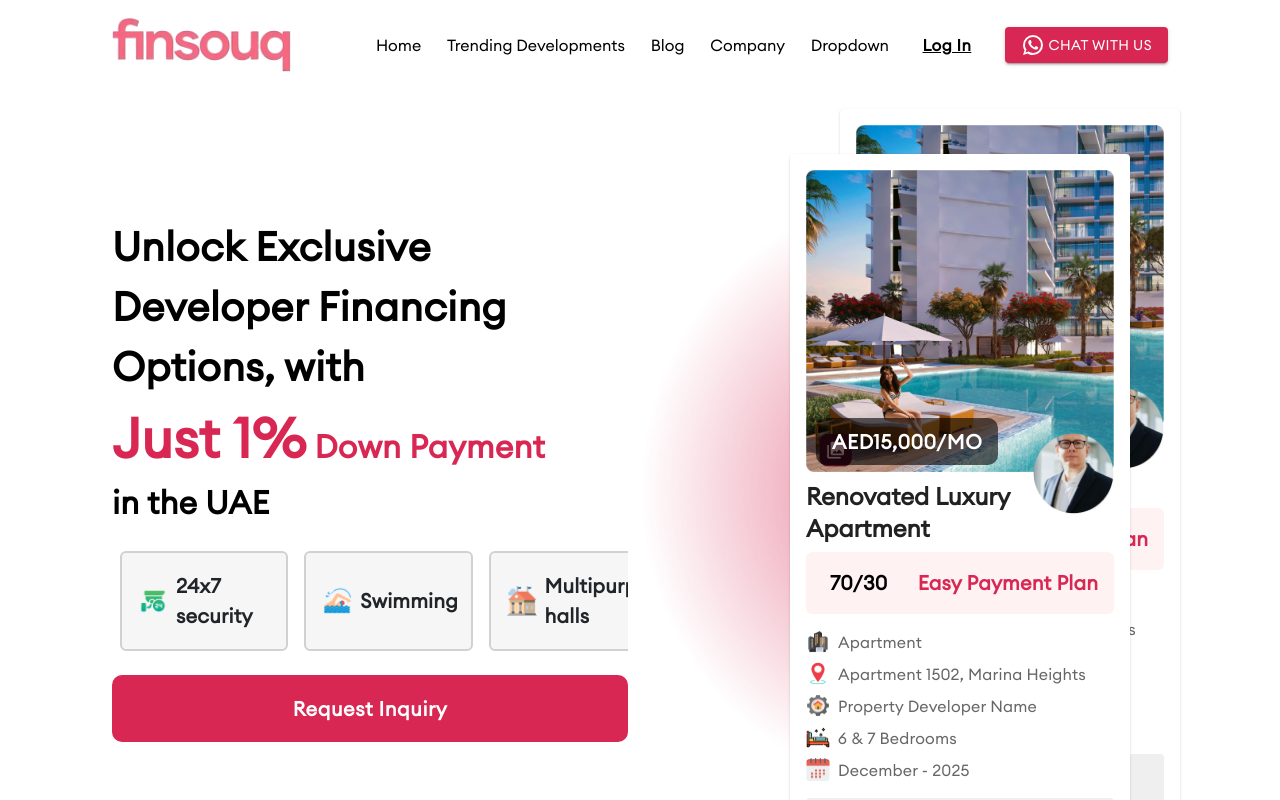
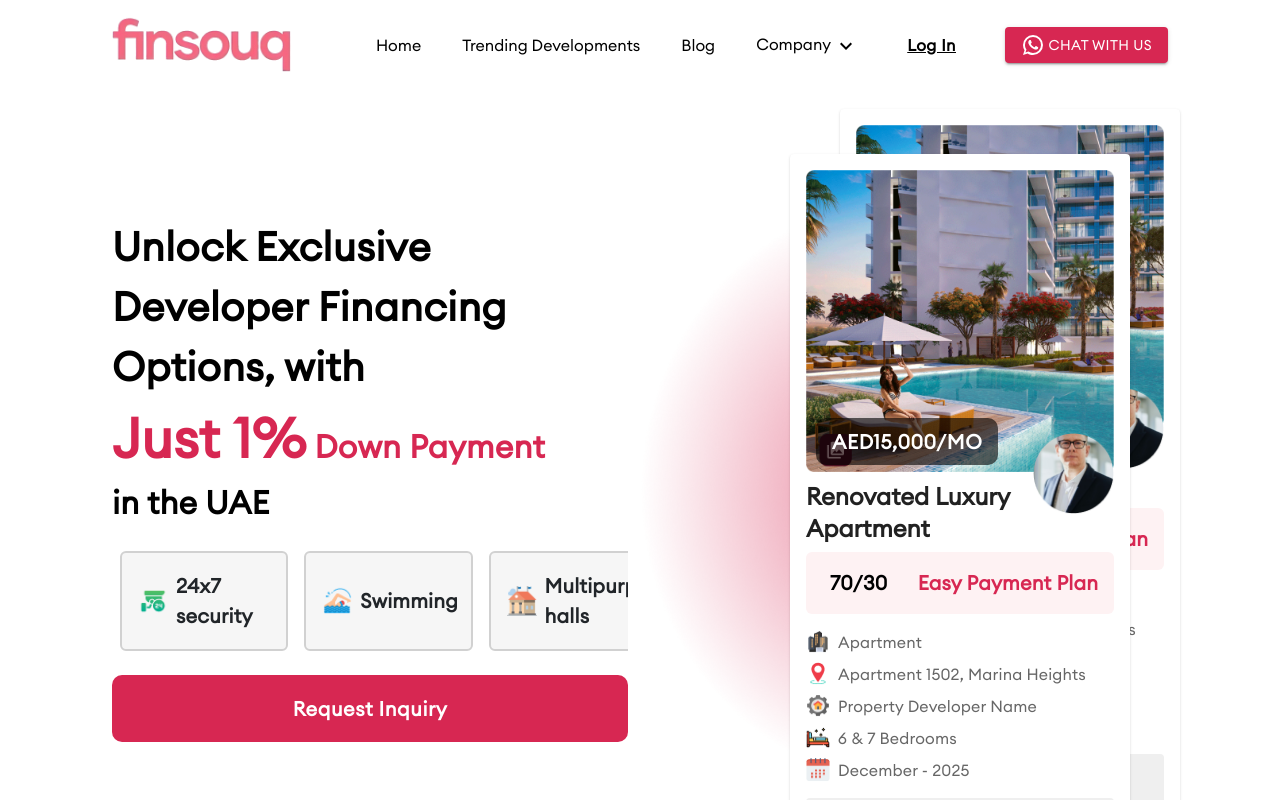
Before and after one commit to Shahmy07/FinsouqDeploy, a Next.js app: page / in a window 1280 px wide. Shown: the top 800 px of the page. Built offline with nearby package versions, Linux system fonts and the light colour scheme.

Commit message:
Company icon added

```diff
--- a/src/components/Header.js
+++ b/src/components/Header.js
@@ -8,7 +8,7 @@ import Login from './Login'
 import WhatsAppIcon from '@mui/icons-material/WhatsApp';
 import FmdGoodIcon from '@mui/icons-material/FmdGood';
 import MobileMenu from './MobileMenu'
-
+import ExpandMoreIcon from '@mui/icons-material/ExpandMore';
 
 
 
@@ -44,10 +44,9 @@ function Header() {
             <Link style={{ fontWeight: '500' }} href='/'>Home</Link>
             <Link style={{ fontWeight: '500' }} href='/Trending'>Trending Developments</Link>
             <Link style={{ fontWeight: '500' }} href='/blog'>Blog</Link>
-            <Link style={{ fontWeight: '500' }} href='/Trending'> Company</Link>
 
             <div class="dropdown">
-              <button class="dropbtn">Dropdown</button>
+              <button class="dropbtn">Company <ExpandMoreIcon /></button>
               <div class="dropdown-content">
                <Link style={{ fontWeight: '500' }} href='/HowFinsouqWorks'> How Finsouq Works</Link>
                <Link style={{ fontWeight: '500' }} href='/Services'> Services</Link>
--- a/src/styles/globals.css
+++ b/src/styles/globals.css
@@ -32,8 +32,6 @@ html, body, h1, h2, h3, h4, h5, h6, p, span, *, a {
     border-radius: 10px !important;
     margin-top: -120px !important;
     margin-left: 10px !important;
-}
-.bottom-card {
 }
 .bottom-card button{
     color: var(--black-500, #6D6D6D) !important;
```
